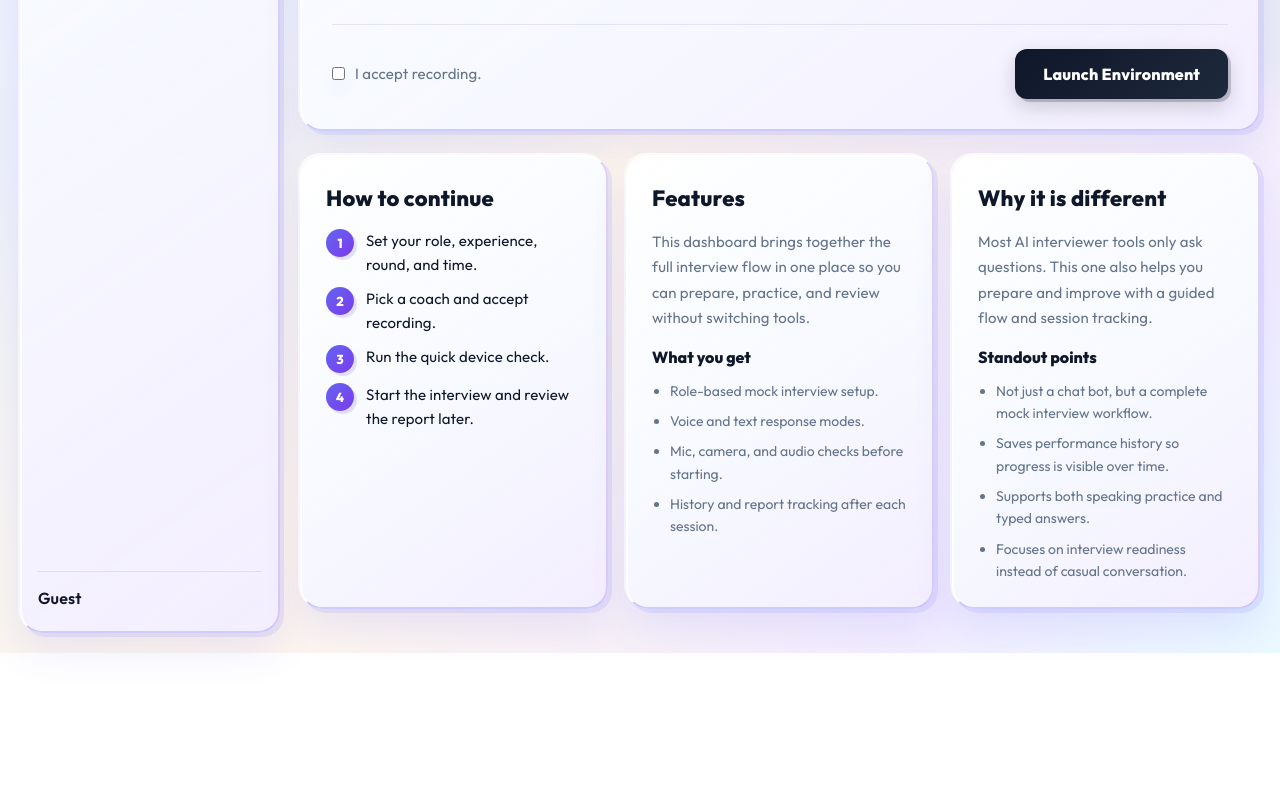
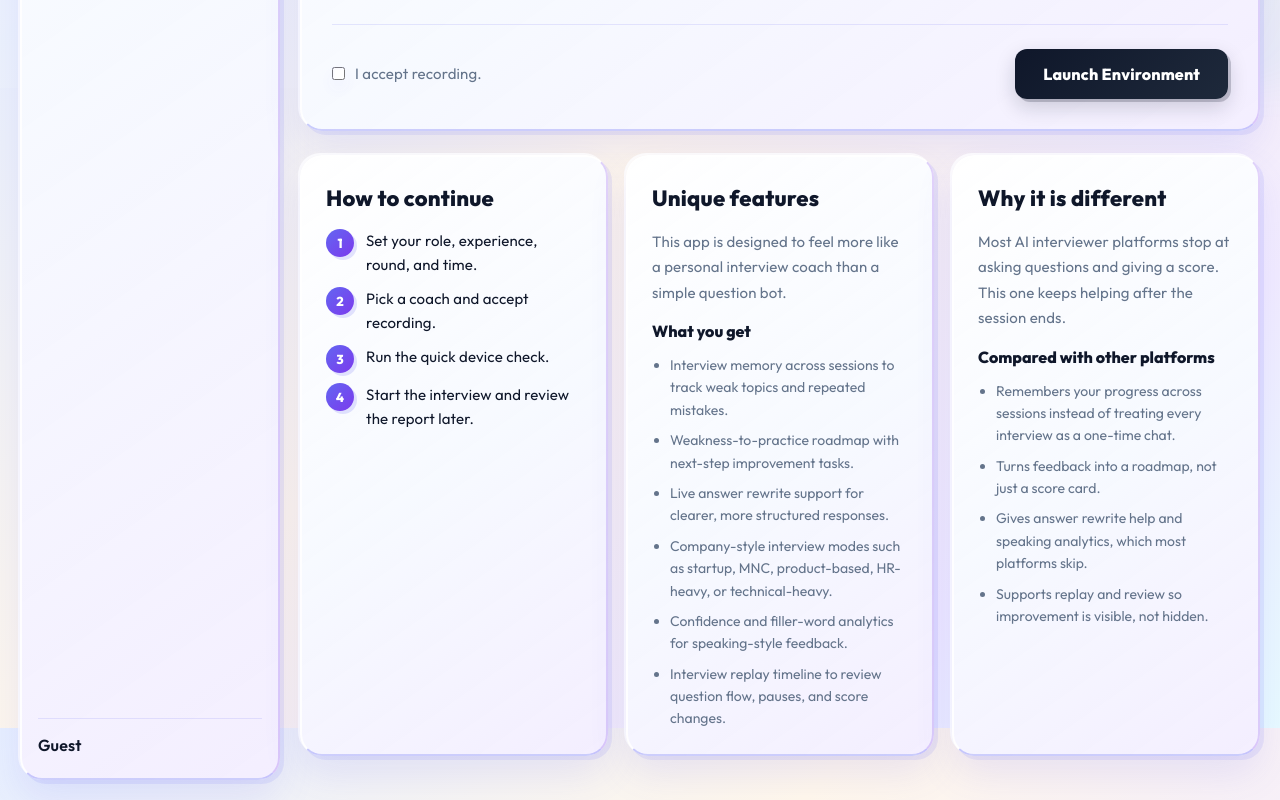
Before and after one commit to himanthyadav/AI_INTERVIEWER, a React (Vite) app in the folder frontend/: page /dashboard in a window 1280 px wide. Shown: the part 872-1672 px from the top of the page. Before the commit the page ends 1525 px from the top, so only its background shows below. Built offline with nearby package versions, Linux system fonts and the light colour scheme; no server answers; the HTML template or start-up script is replaced by a standard one.

Commit message:
Add unique feature dashboard sections

```diff
--- a/frontend/src/pages/Dashboard.jsx
+++ b/frontend/src/pages/Dashboard.jsx
@@ -333,29 +333,31 @@ function Dashboard() {
               </div>
 
               <div style={{ ...styles.overviewCard, animationDelay: '0.08s' }} className="glass-panel animate-slide-up">
-                <h3 style={styles.overviewTitle}>Features</h3>
-                <p style={styles.overviewText}>This dashboard brings together the full interview flow in one place so you can prepare, practice, and review without switching tools.</p>
+                <h3 style={styles.overviewTitle}>Unique features</h3>
+                <p style={styles.overviewText}>This app is designed to feel more like a personal interview coach than a simple question bot.</p>
                 <div style={styles.infoBlock}>
                   <h4 style={styles.infoBlockTitle}>What you get</h4>
                   <ul style={styles.infoList}>
-                    <li style={styles.infoListItem}>Role-based mock interview setup.</li>
-                    <li style={styles.infoListItem}>Voice and text response modes.</li>
-                    <li style={styles.infoListItem}>Mic, camera, and audio checks before starting.</li>
-                    <li style={styles.infoListItem}>History and report tracking after each session.</li>
+                    <li style={styles.infoListItem}>Interview memory across sessions to track weak topics and repeated mistakes.</li>
+                    <li style={styles.infoListItem}>Weakness-to-practice roadmap with next-step improvement tasks.</li>
+                    <li style={styles.infoListItem}>Live answer rewrite support for clearer, more structured responses.</li>
+                    <li style={styles.infoListItem}>Company-style interview modes such as startup, MNC, product-based, HR-heavy, or technical-heavy.</li>
+                    <li style={styles.infoListItem}>Confidence and filler-word analytics for speaking-style feedback.</li>
+                    <li style={styles.infoListItem}>Interview replay timeline to review question flow, pauses, and score changes.</li>
                   </ul>
                 </div>
               </div>
 
               <div style={{ ...styles.overviewCard, animationDelay: '0.16s' }} className="glass-panel animate-slide-up">
                 <h3 style={styles.overviewTitle}>Why it is different</h3>
-                <p style={styles.overviewText}>Most AI interviewer tools only ask questions. This one also helps you prepare and improve with a guided flow and session tracking.</p>
+                <p style={styles.overviewText}>Most AI interviewer platforms stop at asking questions and giving a score. This one keeps helping after the session ends.</p>
                 <div style={styles.infoBlock}>
-                  <h4 style={styles.infoBlockTitle}>Standout points</h4>
+                  <h4 style={styles.infoBlockTitle}>Compared with other platforms</h4>
                   <ul style={styles.infoList}>
-                    <li style={styles.infoListItem}>Not just a chat bot, but a complete mock interview workflow.</li>
-                    <li style={styles.infoListItem}>Saves performance history so progress is visible over time.</li>
-                    <li style={styles.infoListItem}>Supports both speaking practice and typed answers.</li>
-                    <li style={styles.infoListItem}>Focuses on interview readiness instead of casual conversation.</li>
+                    <li style={styles.infoListItem}>Remembers your progress across sessions instead of treating every interview as a one-time chat.</li>
+                    <li style={styles.infoListItem}>Turns feedback into a roadmap, not just a score card.</li>
+                    <li style={styles.infoListItem}>Gives answer rewrite help and speaking analytics, which most platforms skip.</li>
+                    <li style={styles.infoListItem}>Supports replay and review so improvement is visible, not hidden.</li>
                   </ul>
                 </div>
               </div>
```
